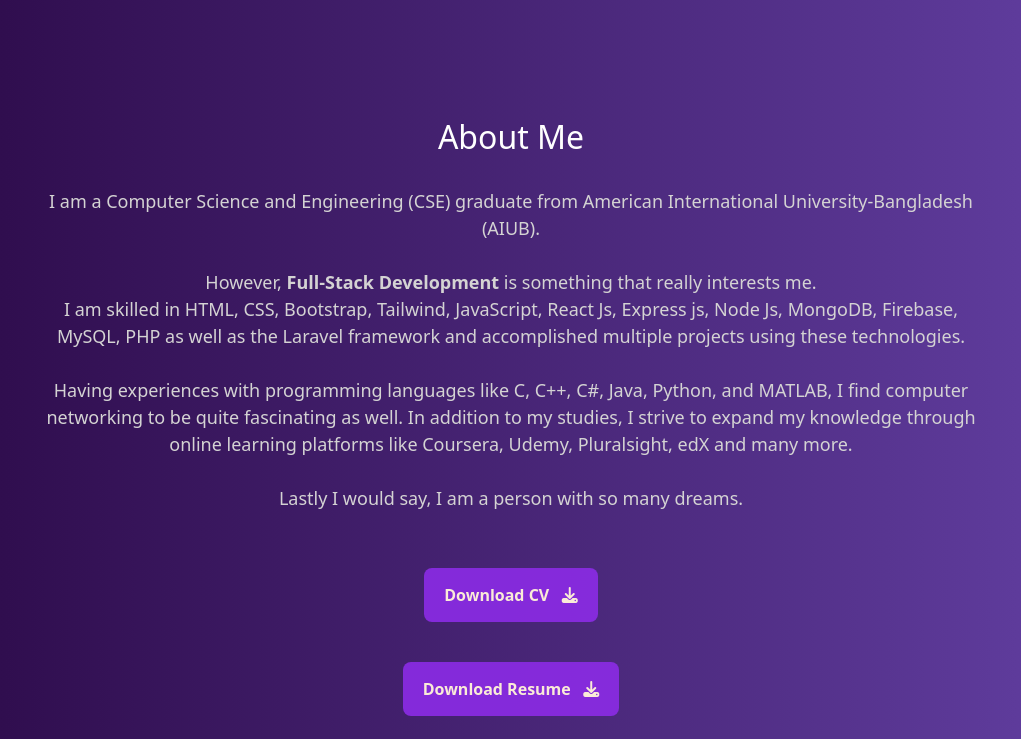
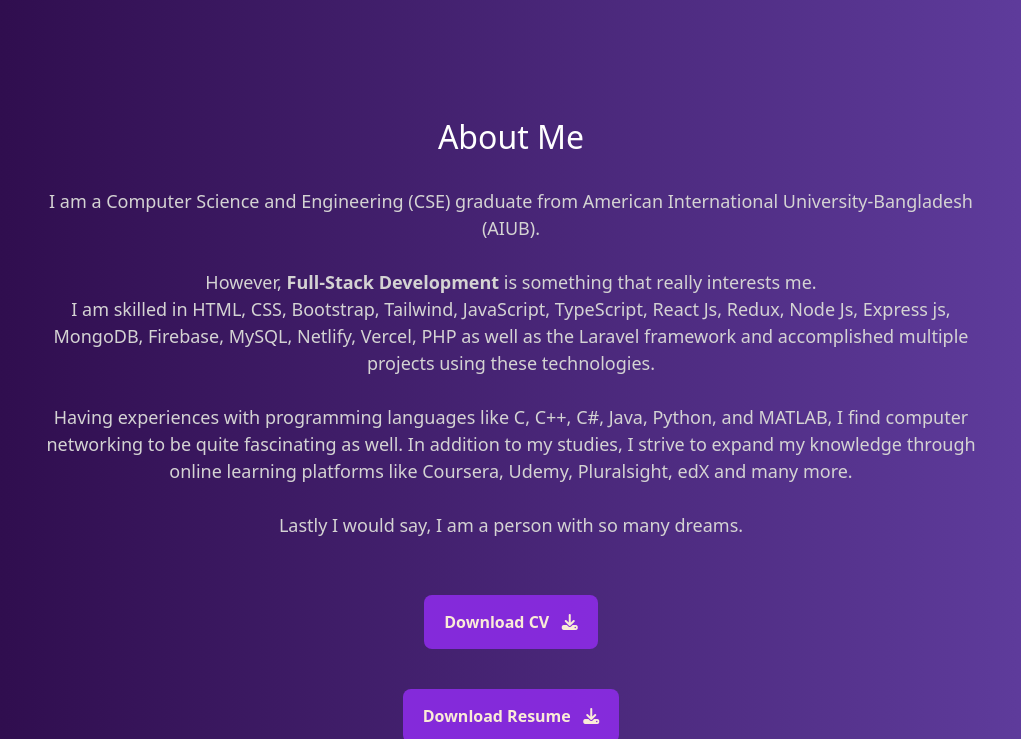
Before and after one commit to zubair-ahmed-official/My-Portfolio-Website, a plain HTML site: page index.html in a window 1280 px wide. Shown: the part 626-1365 px from the top of the page, without its empty margins (129-1150 px from the left). Drawn offline with nearby package versions, Linux system fonts and the light colour scheme.

Commit message:
About me updated

```diff
--- a/index.html
+++ b/index.html
@@ -82,7 +82,7 @@
                 <br>
                 <p style="color: rgb(212, 211, 211); font-size:18px; font-weight:500;">I am a Computer Science and Engineering (CSE) graduate from American International University-Bangladesh (AIUB). <br><br>
                 However,<b> Full-Stack Development</b> is something that really interests me.  <br>
-                I am skilled in HTML, CSS, Bootstrap, Tailwind, JavaScript, React Js, Express js, Node Js, MongoDB, Firebase, MySQL, PHP as well as the Laravel framework and
+                I am skilled in HTML, CSS, Bootstrap, Tailwind, JavaScript, TypeScript, React Js, Redux, Node Js, Express js, MongoDB, Firebase, MySQL, Netlify, Vercel, PHP as well as the Laravel framework and
                 accomplished multiple projects using these technologies.
                 <br><br>
                 Having experiences with programming languages like C, C++, C#, Java, Python, and MATLAB, I find computer networking to be quite fascinating as well.
```
